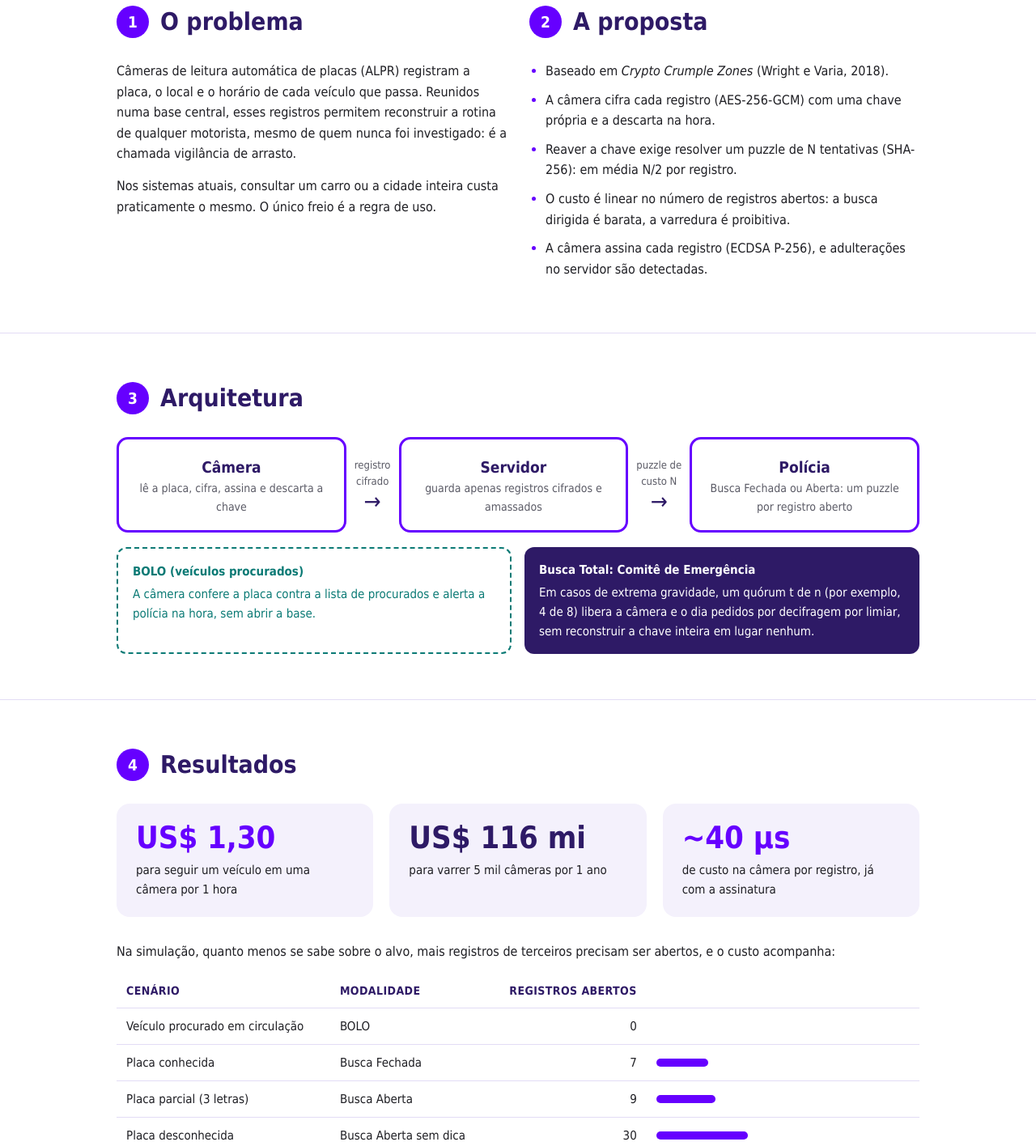
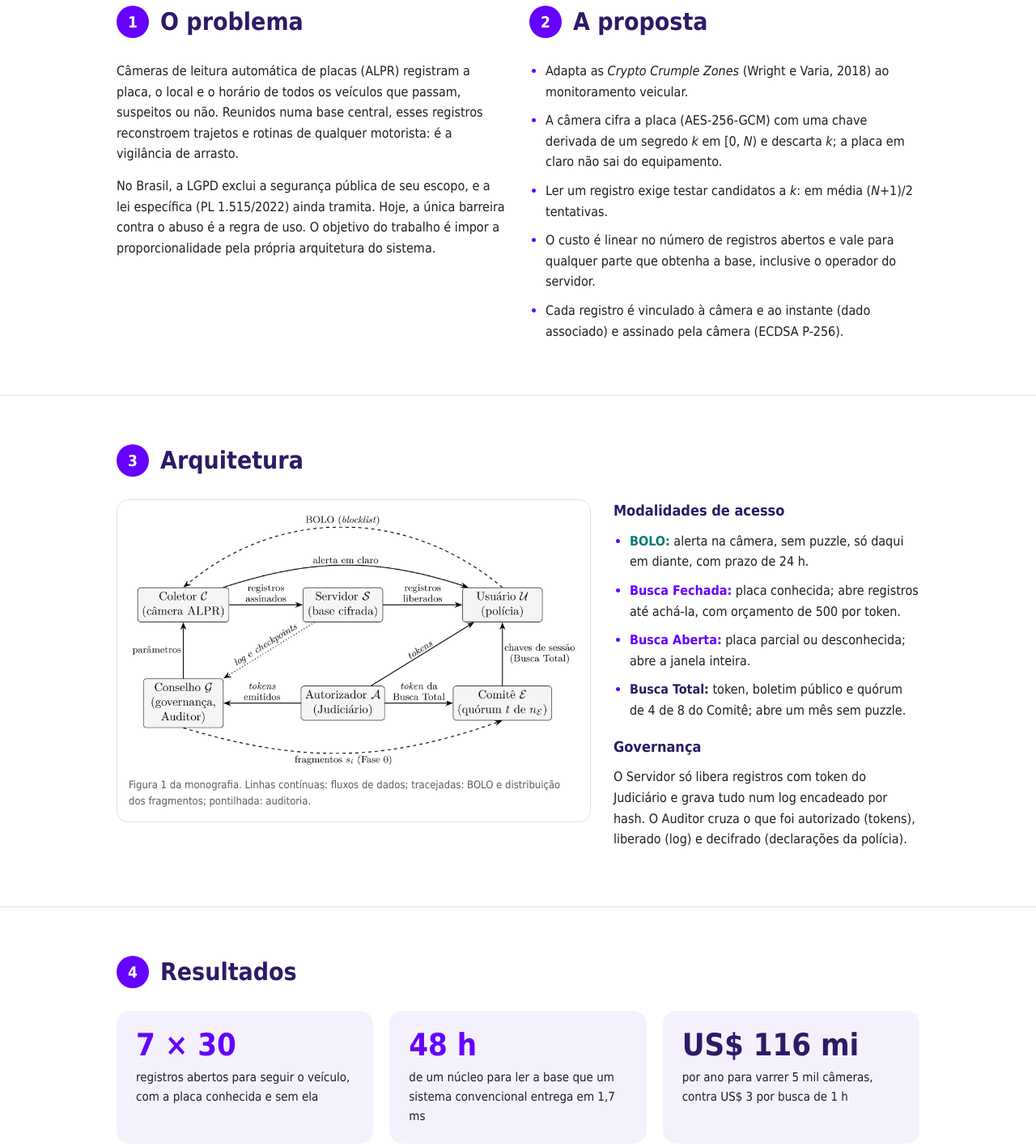
Before and after one commit to Guilhermetxgomes/TCC, a plain HTML site: page docs/index.html in a window 1280 px wide. Shown: the part 623-2039 px from the top of the page at 81% size. Drawn offline with Linux system fonts and the light colour scheme.

Commit message:
Atualiza página do projeto com a versão atual da monografia
- Arquitetura passa a usar a Figura 1 da monografia, com as modalidades
  de acesso e a governança (tokens, log encadeado, Auditor)
- Resultados do capítulo 5 (Tabelas 12, 14 e 19) no lugar dos números
  antigos; Busca Total descrita com a reconstrução da chave do mês
- Conclusões e trabalhos futuros do capítulo 6
- Pôster e press release v3

Co-Authored-By: Claude Opus 5.5 <noreply@anthropic.com>
Claude-Session: https://claude.ai/code/session_013Nbzi27xpikvqq4aokh7RE

```diff
--- a/docs/index.html
+++ b/docs/index.html
@@ -60,18 +60,15 @@
   ul.clean li { margin-bottom: 10px; }
   ul.clean li::marker { color: var(--purple); }
 
-  /* architecture diagram */
-  .arch { display: grid; grid-template-columns: 1fr auto 1fr auto 1fr; align-items: center; gap: 10px; margin: 8px 0 18px; }
-  .node { background: #fff; border: 3px solid var(--purple); border-radius: 14px; padding: 16px; text-align: center; min-height: 118px; display: flex; flex-direction: column; justify-content: center; }
-  .node b { color: var(--deep); font-size: 19px; }
-  .node span { font-size: 14px; color: var(--muted); }
-  .edge { text-align: center; font-size: 13px; color: var(--muted); }
-  .edge::after { content: "→"; display: block; font-size: 28px; color: var(--deep); line-height: 1; }
-  .arch-notes { display: grid; grid-template-columns: 1fr 1fr; gap: 16px; }
-  .note { border-radius: 12px; padding: 16px 18px; font-size: 15px; }
-  .note.bolo { border: 2px dashed var(--teal); color: var(--teal); }
-  .note.quorum { background: var(--deep); color: #fff; }
-  .note b { display: block; margin-bottom: 4px; }
+  /* architecture (Figura 1 da monografia) */
+  .arch { display: grid; grid-template-columns: 1.55fr 1fr; gap: 28px; align-items: start; }
+  figure { margin: 0; background: #fff; border: 1px solid var(--line); border-radius: 14px; padding: 14px; }
+  figure img { width: 100%; height: auto; display: block; }
+  figcaption { font-size: 13px; color: var(--muted); margin-top: 10px; }
+  .modes h3 { color: var(--deep); font-size: 18px; margin: 0 0 10px; }
+  .modes h3 + ul { margin-bottom: 18px; }
+  .tag { font-weight: bold; }
+  .tag.teal { color: var(--teal); } .tag.purple { color: var(--purple); } .tag.deep { color: var(--deep); }
 
   /* results */
   .stats { display: grid; grid-template-columns: repeat(3, 1fr); gap: 20px; margin-bottom: 30px; }
@@ -96,9 +93,7 @@
   footer { border-top: 1px solid var(--line); padding: 28px 0 40px; font-size: 14px; color: var(--muted); }
 
   @media (max-width: 820px) {
-    .two, .arch-notes, .stats, .team, .poster { grid-template-columns: 1fr; }
-    .arch { grid-template-columns: 1fr; }
-    .edge::after { content: "↓"; }
+    .two, .arch, .stats, .team, .poster { grid-template-columns: 1fr; }
     .poster img { max-width: 360px; }
     header.top nav { display: none; }
   }
@@ -123,7 +118,7 @@
   <div class="wrap hero">
     <p class="eyebrow">Nêmesis</p>
     <h1>Seguir um carro deve ser barato. Seguir todos, inviável.</h1>
-    <p class="lede">Implementação de sistema de monitoramento de tráfego resistente à vigilância em massa. O <strong>Nêmesis</strong> cifra cada leitura de placa para que cada registro aberto custe computação: investigações dirigidas continuam viáveis, e a vigilância em massa vira um problema de orçamento.</p>
+    <p class="lede">Implementação de sistema de monitoramento de tráfego resistente à vigilância em massa. O <strong>Nêmesis</strong> cifra cada leitura de placa na própria câmera: abrir um registro custa computação, e o custo cresce com cada registro aberto. Como a deusa grega da justiça retributiva, faz o excesso custar na medida do excesso.</p>
     <div class="buttons">
       <a class="btn primary" href="poster.pdf">Pôster (PDF)</a>
       <a class="btn ghost" href="press-release.pdf">Press release (PDF)</a>
@@ -135,17 +130,17 @@
     <div class="wrap two">
       <div>
         <h2><span class="n">1</span>O problema</h2>
-        <p>Câmeras de leitura automática de placas (ALPR) registram a placa, o local e o horário de cada veículo que passa. Reunidos numa base central, esses registros permitem reconstruir a rotina de qualquer motorista, mesmo de quem nunca foi investigado: é a chamada vigilância de arrasto.</p>
-        <p>Nos sistemas atuais, consultar um carro ou a cidade inteira custa praticamente o mesmo. O único freio é a regra de uso.</p>
+        <p>Câmeras de leitura automática de placas (ALPR) registram a placa, o local e o horário de todos os veículos que passam, suspeitos ou não. Reunidos numa base central, esses registros reconstroem trajetos e rotinas de qualquer motorista: é a vigilância de arrasto.</p>
+        <p>No Brasil, a LGPD exclui a segurança pública de seu escopo, e a lei específica (PL 1.515/2022) ainda tramita. Hoje, a única barreira contra o abuso é a regra de uso. O objetivo do trabalho é impor a proporcionalidade pela própria arquitetura do sistema.</p>
       </div>
       <div>
         <h2><span class="n">2</span>A proposta</h2>
         <ul class="clean">
-          <li>Baseado em <em>Crypto Crumple Zones</em> (Wright e Varia, 2018).</li>
-          <li>A câmera cifra cada registro (AES-256-GCM) com uma chave própria e a descarta na hora.</li>
-          <li>Reaver a chave exige resolver um puzzle de N tentativas (SHA-256): em média N/2 por registro.</li>
-          <li>O custo é linear no número de registros abertos: a busca dirigida é barata, a varredura é proibitiva.</li>
-          <li>A câmera assina cada registro (ECDSA P-256), e adulterações no servidor são detectadas.</li>
+          <li>Adapta as <em>Crypto Crumple Zones</em> (Wright e Varia, 2018) ao monitoramento veicular.</li>
+          <li>A câmera cifra a placa (AES-256-GCM) com uma chave derivada de um segredo <i>k</i> em [0, <i>N</i>) e descarta <i>k</i>; a placa em claro não sai do equipamento.</li>
+          <li>Ler um registro exige testar candidatos a <i>k</i>: em média (<i>N</i>+1)/2 tentativas.</li>
+          <li>O custo é linear no número de registros abertos e vale para qualquer parte que obtenha a base, inclusive o operador do servidor.</li>
+          <li>Cada registro é vinculado à câmera e ao instante (dado associado) e assinado pela câmera (ECDSA P-256).</li>
         </ul>
       </div>
     </div>
@@ -154,16 +149,22 @@
   <section id="arquitetura">
     <div class="wrap">
       <h2><span class="n">3</span>Arquitetura</h2>
-      <div class="arch" role="img" aria-label="Câmera envia registro cifrado ao Servidor; a Polícia paga um puzzle por registro aberto">
-        <div class="node"><b>Câmera</b><span>lê a placa, cifra, assina e descarta a chave</span></div>
-        <div class="edge">registro<br>cifrado</div>
-        <div class="node"><b>Servidor</b><span>guarda apenas registros cifrados e amassados</span></div>
-        <div class="edge">puzzle de<br>custo N</div>
-        <div class="node"><b>Polícia</b><span>Busca Fechada ou Aberta: um puzzle por registro aberto</span></div>
-      </div>
-      <div class="arch-notes">
-        <div class="note bolo"><b>BOLO (veículos procurados)</b>A câmera confere a placa contra a lista de procurados e alerta a polícia na hora, sem abrir a base.</div>
-        <div class="note quorum"><b>Busca Total: Comitê de Emergência</b>Em casos de extrema gravidade, um quórum t de n (por exemplo, 4 de 8) libera a câmera e o dia pedidos por decifragem por limiar, sem reconstruir a chave inteira em lugar nenhum.</div>
+      <div class="arch">
+        <figure>
+          <img src="figura1.png" alt="Visão geral do Nêmesis: Coletor (câmera ALPR), Servidor (base cifrada), Usuário (polícia), Autorizador (Judiciário), Conselho de Governança (Auditor) e Comitê de Emergência (quórum t de n)" width="1800" height="1028">
+          <figcaption>Figura 1 da monografia. Linhas contínuas: fluxos de dados; tracejadas: BOLO e distribuição dos fragmentos; pontilhada: auditoria.</figcaption>
+        </figure>
+        <div class="modes">
+          <h3>Modalidades de acesso</h3>
+          <ul class="clean">
+            <li><span class="tag teal">BOLO:</span> alerta na câmera, sem puzzle, só daqui em diante, com prazo de 24 h.</li>
+            <li><span class="tag purple">Busca Fechada:</span> placa conhecida; abre registros até achá-la, com orçamento de 500 por token.</li>
+            <li><span class="tag purple">Busca Aberta:</span> placa parcial ou desconhecida; abre a janela inteira.</li>
+            <li><span class="tag deep">Busca Total:</span> token, boletim público e quórum de 4 de 8 do Comitê; abre um mês sem puzzle.</li>
+          </ul>
+          <h3>Governança</h3>
+          <p>O Servidor só libera registros com token do Judiciário e grava tudo num log encadeado por hash. O Auditor cruza o que foi autorizado (tokens), liberado (log) e decifrado (declarações da polícia).</p>
+        </div>
       </div>
     </div>
   </section>
@@ -172,22 +173,28 @@
     <div class="wrap">
       <h2><span class="n">4</span>Resultados</h2>
       <div class="stats">
-        <div class="stat"><div class="big">US$ 1,30</div><div class="lbl">para seguir um veículo em uma câmera por 1 hora</div></div>
-        <div class="stat dark"><div class="big">US$ 116 mi</div><div class="lbl">para varrer 5 mil câmeras por 1 ano</div></div>
-        <div class="stat"><div class="big">~40 µs</div><div class="lbl">de custo na câmera por registro, já com a assinatura</div></div>
+        <div class="stat"><div class="big">7 × 30</div><div class="lbl">registros abertos para seguir o veículo, com a placa conhecida e sem ela</div></div>
+        <div class="stat"><div class="big">48 h</div><div class="lbl">de um núcleo para ler a base que um sistema convencional entrega em 1,7 ms</div></div>
+        <div class="stat dark"><div class="big">US$ 116 mi</div><div class="lbl">por ano para varrer 5 mil câmeras, contra US$ 3 por busca de 1 h</div></div>
       </div>
       <p>Na simulação, quanto menos se sabe sobre o alvo, mais registros de terceiros precisam ser abertos, e o custo acompanha:</p>
       <table>
         <thead><tr><th>Cenário</th><th>Modalidade</th><th style="text-align:right">Registros abertos</th><th style="width:34%"></th></tr></thead>
         <tbody>
           <tr><td>Veículo procurado em circulação</td><td>BOLO</td><td class="num">0</td><td></td></tr>
-          <tr><td>Placa conhecida</td><td>Busca Fechada</td><td class="num">7</td><td><div class="bar" style="width:20.5%"></div></td></tr>
-          <tr><td>Placa parcial (3 letras)</td><td>Busca Aberta</td><td class="num">9</td><td><div class="bar" style="width:23.3%"></div></td></tr>
-          <tr><td>Placa desconhecida</td><td>Busca Aberta sem dica</td><td class="num">30</td><td><div class="bar" style="width:36.1%"></div></td></tr>
-          <tr><td>Extrema gravidade</td><td>Busca Total (comitê)</td><td class="num">12.735</td><td><div class="bar dark" style="width:100%"></div></td></tr>
+          <tr><td>Veículo identificado</td><td>Busca Fechada</td><td class="num">7</td><td><div class="bar" style="width:20.5%"></div></td></tr>
+          <tr><td>Placa parcial (três caracteres)</td><td>Busca Aberta</td><td class="num">9</td><td><div class="bar" style="width:23.3%"></div></td></tr>
+          <tr><td>Placa desconhecida</td><td>Busca Aberta</td><td class="num">30</td><td><div class="bar" style="width:36.1%"></div></td></tr>
+          <tr><td>Acesso excepcional</td><td>Busca Total</td><td class="num">12.735</td><td><div class="bar dark" style="width:100%"></div></td></tr>
         </tbody>
       </table>
-      <p class="fine">Barras em escala logarítmica. Simulação na malha real da Cidade Universitária (OpenStreetMap): 92 câmeras, 120 veículos, 12.735 registros. Custos com N = 2³¹ e adversário com código nativo (estimativa), em nuvem a US$ 0,16 por hora; hipótese de 1.000 veículos por hora em cada câmera.</p>
+      <ul class="clean" style="margin-top:22px">
+        <li>A razão entre o custo da varredura e o da busca dirigida, cerca de 38 milhões, não depende de <i>N</i>: o papel de <i>N</i> é posicionar os dois custos diante dos orçamentos reais.</li>
+        <li><i>N</i> deve ser calibrado contra o adversário mais eficiente: com <i>N</i> = 10 milhões e código nativo, a varredura anual sairia por US$ 539 mil.</li>
+        <li>O dado associado e a assinatura detectam as adulterações feitas por um operador do servidor.</li>
+        <li>A câmera quase não paga: cerca de 37 µs e 138 bytes por captura, já com a assinatura.</li>
+      </ul>
+      <p class="fine">Barras em escala logarítmica. Tabelas 12, 14 e 19 da monografia. Simulação da Cidade Universitária (OpenStreetMap): 92 câmeras, 120 veículos, 12.735 registros. Custos de busca e varredura numa rede hipotética de 5 mil câmeras, com volumes da CET (mediana de cerca de 2.300 veículos por hora no pico), <i>N</i> ≈ 2,1 bilhões e implementação nativa estimada (0,22 µs por tentativa), a US$ 0,0408 por núcleo-hora.</p>
     </div>
   </section>
 
@@ -195,9 +202,10 @@
     <div class="wrap">
       <h2><span class="n">5</span>Conclusões</h2>
       <ul class="clean">
-        <li>A proporcionalidade das investigações passa a ser imposta pela própria arquitetura, e não apenas por regras de uso.</li>
-        <li>O custo fica na investigação, não na câmera: cifrar e assinar um registro leva cerca de 40 µs e ocupa cerca de 140 bytes.</li>
-        <li>Próximos passos: medir o custo do adversário com um solver nativo, geração distribuída das chaves do comitê e uma camada de auditoria.</li>
+        <li>A proporcionalidade das investigações pode ser imposta pela arquitetura, e não apenas por normas: o custo por registro vale mesmo que o Servidor, a polícia, o Judiciário e o Conselho se comportem mal.</li>
+        <li>O N uniforme por registro é a política mais adequada como padrão; o amassamento por bloco só se justifica se a previsibilidade do custo por busca for um requisito.</li>
+        <li>Limites: a criptografia limita a escala do acesso, não o alvo; a Busca Total reconstrói a chave do mês e depende de proteção institucional.</li>
+        <li>Trabalhos futuros: decifragem por limiar com geração distribuída de chaves, calibração de N contra implementações otimizadas, detecção de registros omitidos e controle do BOLO.</li>
       </ul>
     </div>
   </section>
@@ -211,7 +219,7 @@
           <li><a href="poster.pdf">Pôster (PDF)</a></li>
           <li><a href="press-release.pdf">Press release (PDF)</a></li>
           <li><a href="https://github.com/Guilhermetxgomes/TCC">Código-fonte e simulação</a></li>
-          <li><a href="https://github.com/Guilhermetxgomes/TCC/blob/main/relatorio/main.pdf">Relatório (PDF)</a></li>
+          <li><a href="https://github.com/Guilhermetxgomes/TCC/blob/main/relatorio/main.pdf">Monografia (PDF)</a></li>
         </ul>
       </div>
     </div>
```
Also changed, not shown: docs/figura1.png (added), docs/poster.jpg, 2 other files.
